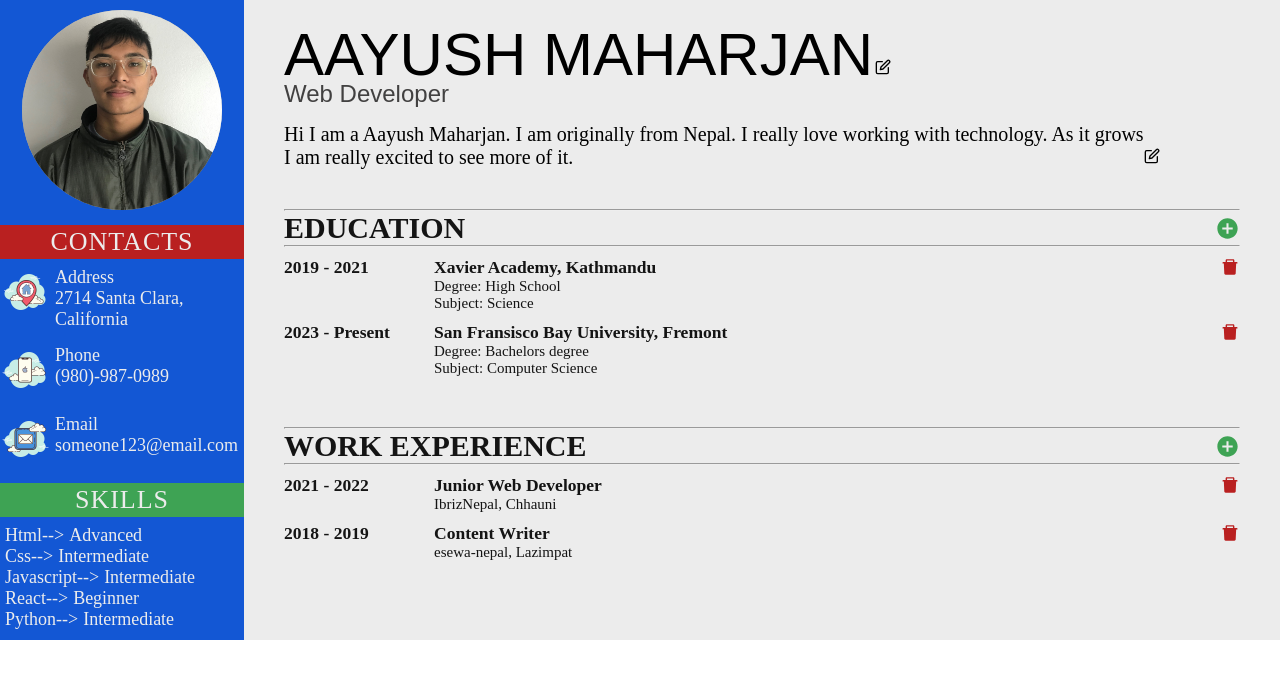
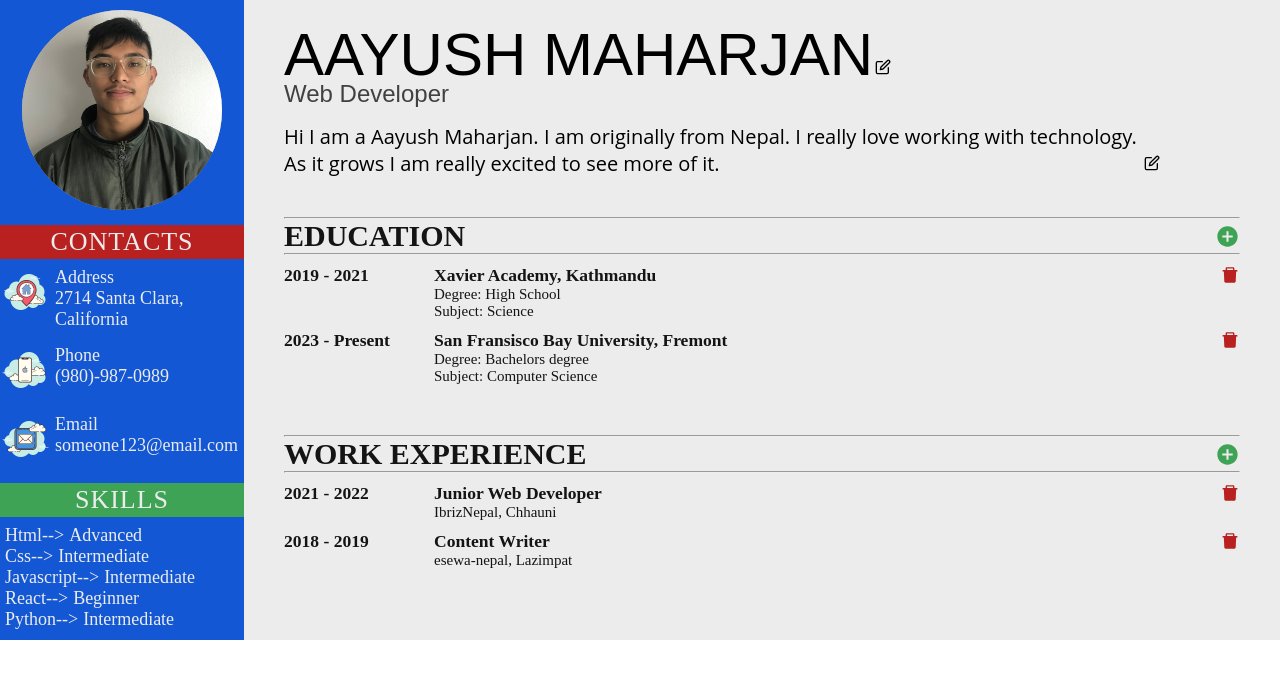
Before and after one commit to Aayush99910/Cv-Generator, a React (Vite) app: page / in a window 1280 px wide. Shown: the top 678 px of the page. Built offline with nearby package versions, Linux system fonts and the light colour scheme.

Commit message:
adding a font style

```diff
--- a/src/components/RightSide/Profile/Profile.css
+++ b/src/components/RightSide/Profile/Profile.css
@@ -1,5 +1,6 @@
 .profile-container {
     padding-left: 10px;
+    font-family: 'Open Sans', sans-serif;
     padding-right: 10px;
 }
 
@@ -20,8 +21,9 @@ textarea {
     border: none;
     border-radius: 5px;
     padding: 10px;
+    font-family: 'Open Sans', sans-serif;
     height: 60px;
     margin-bottom: 10px;
-    font-size: 16px;
+    font-size: 18px;
     margin-top: 20px;
 }
```
